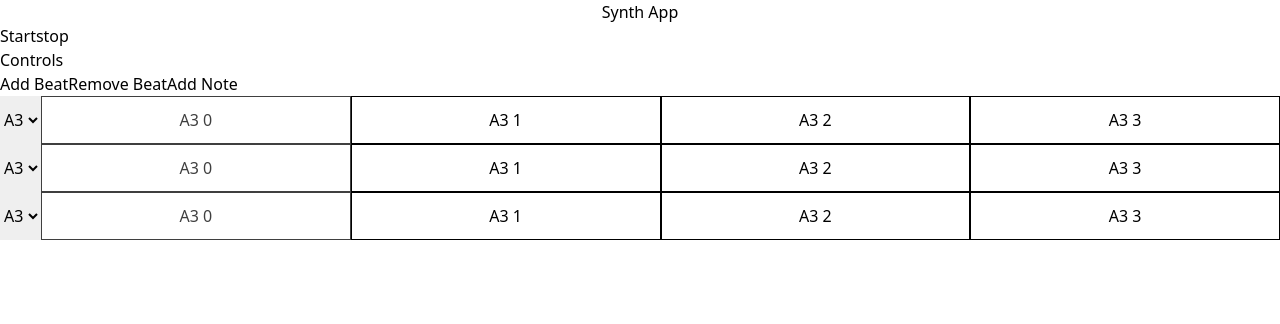
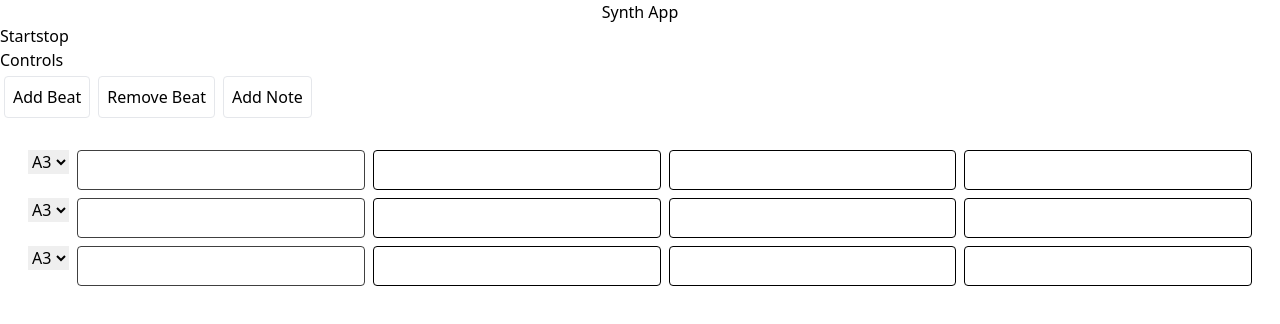
Before and after one commit to farmeroy/synth-app, a Next.js app: page / in a window 1280 px wide. Shown: the top 324 px of the page. Built offline with nearby package versions, Linux system fonts and the light colour scheme.

Commit message:
add some style

```diff
--- a/pages/sequencer/index.tsx
+++ b/pages/sequencer/index.tsx
@@ -25,7 +25,7 @@ const Sequencer = () => {
   return (
     <>
       <Machine />
-      <div className="flex-col w-full">{noteTable}</div>
+      <div className="flex-col w-full p-6">{noteTable}</div>
     </>
   );
 };
--- a/src/components/machine/MachineView/index.tsx
+++ b/src/components/machine/MachineView/index.tsx
@@ -1,5 +1,6 @@
 import { useRecoilState, useRecoilValue, useSetRecoilState } from "recoil";
 import machineAtom from "../../../lib/store/machineAtom";
+import { button } from "./styles";
 import { Frequency } from "tone/build/esm/core/type/Units";
 import noteTableState from "../../../lib/store/noteTableState";
 import activeBeatState from "../../../lib/store/currentBeatState";
@@ -63,9 +64,15 @@ const MachineView = () => {
       </button>
       <div>
         <p>Controls</p>
-        <button onClick={handleAddBeat}>Add Beat</button>
-        <button onClick={handleRemoveBeat}>Remove Beat</button>
-        <button onClick={handleAddNote}>Add Note</button>
+        <button className={button} onClick={handleAddBeat}>
+          Add Beat
+        </button>
+        <button className={button} onClick={handleRemoveBeat}>
+          Remove Beat
+        </button>
+        <button className={button} onClick={handleAddNote}>
+          Add Note
+        </button>
       </div>
     </>
   );
--- /dev/null
+++ b/src/components/machine/MachineView/styles.ts
@@ -0,0 +1 @@
+export const button = "border border-1 rounded m-1 p-2 ";
--- a/src/components/notes/Note/index.tsx
+++ b/src/components/notes/Note/index.tsx
@@ -20,7 +20,6 @@ const Note = ({ synth, note, indexRow, index }: NoteProps) => {
   const machine = useRecoilValue(machineAtom);
 
   useEffect(() => {
-    // const synth = new Synth().toDestination();
     const loop = new Loop(() => {
       synth.triggerAttackRelease(note, "8n");
     }, "1n");
@@ -31,7 +30,6 @@ const Note = ({ synth, note, indexRow, index }: NoteProps) => {
     }
     return () => {
       loop.dispose();
-      // synth.dispose();
     };
   }, [activeNotes, synth, index, note, machineIsOnState, machine.width]);
 
@@ -46,11 +44,11 @@ const Note = ({ synth, note, indexRow, index }: NoteProps) => {
 
   return (
     <button
-      className={`border border-black w-full ${
+      className={`border rounded border-black m-1 w-full ${
         activeNotes[index] ? styleActive : null
       } ${noteIsActiveState ? styleCurrentBeat : null}`}
       onClick={handleUpdateIsActive}
-    >{`${note} ${index}`}</button>
+    />
   );
 };
 
--- a/src/components/notes/NoteControls/index.tsx
+++ b/src/components/notes/NoteControls/index.tsx
@@ -16,7 +16,7 @@ const NoteControls = ({ index }: NoteControlsProps) => {
   };
 
   return (
-    <>
+    <div className="m-1">
       <select onChange={handleSetNote} defaultValue={noteRow.note}>
         {notes.map((note) => (
           <option key={note} value={note}>
@@ -24,7 +24,7 @@ const NoteControls = ({ index }: NoteControlsProps) => {
           </option>
         ))}
       </select>
-    </>
+    </div>
   );
 };
 
```
